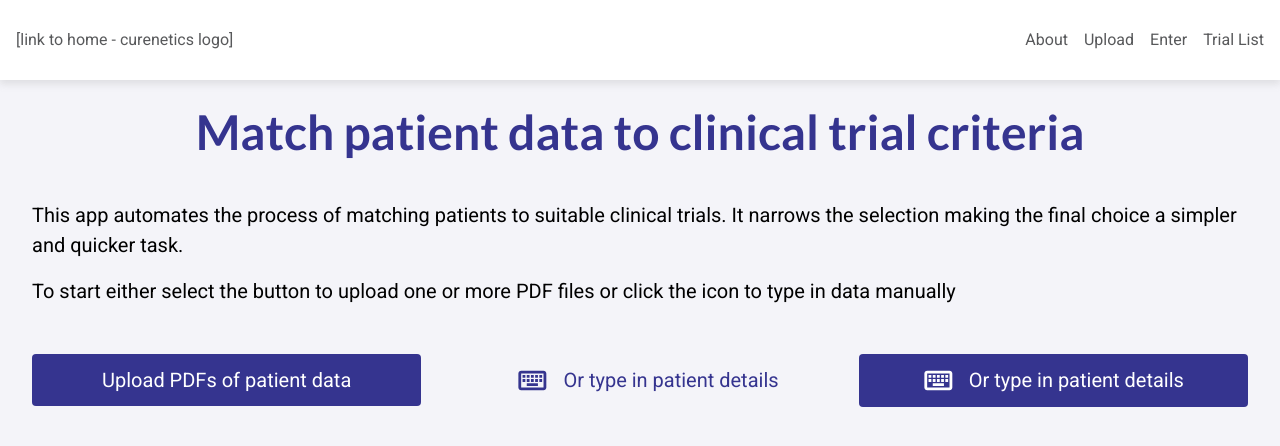
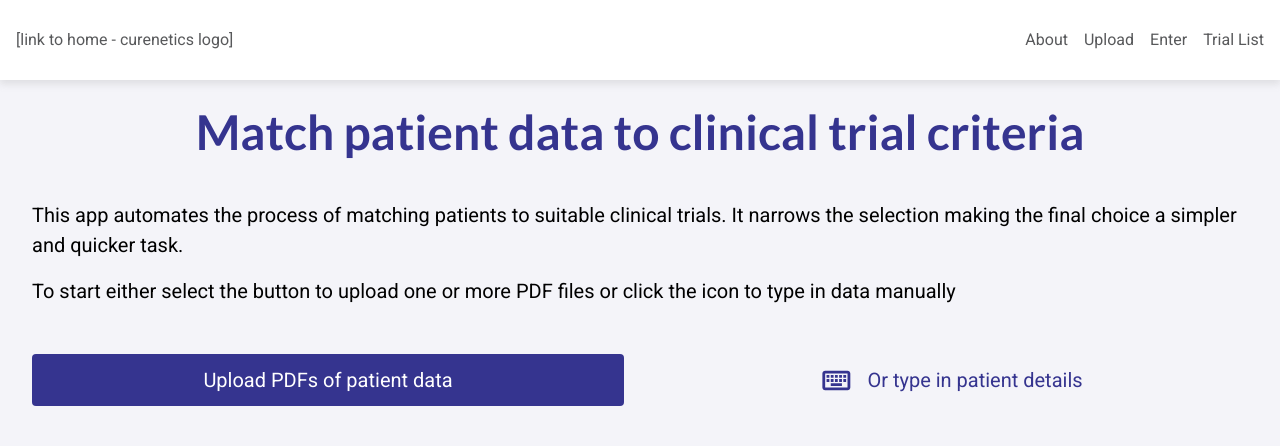
Before and after one commit to yalla-coop/curenetics, a React (Create React App) app: page / in a window 1280 px wide. Shown: the top 446 px of the page. Built offline with nearby package versions, Linux system fonts and the light colour scheme.

Commit message:
remove homepage duplicate button, url in readme

```diff
--- a/src/components/pages/home/index.js
+++ b/src/components/pages/home/index.js
@@ -46,8 +46,6 @@ const Home = () => (
     <LinkContainer hasColumns>
       <UploadLink to='/upload'>Upload PDFs of patient data</UploadLink>
       <SearchLink to='/enter'><Keyboard fill={colors.primary} width={30}/>Or type in patient details</SearchLink>
-
-      <SearchLink isSolid to='/enter'><Keyboard fill={colors.white} width={30}/>Or type in patient details</SearchLink>
     </LinkContainer>
   </>
 );
```
Also changed, not shown: 1 other file (tests, documents, lock files or other folders).
